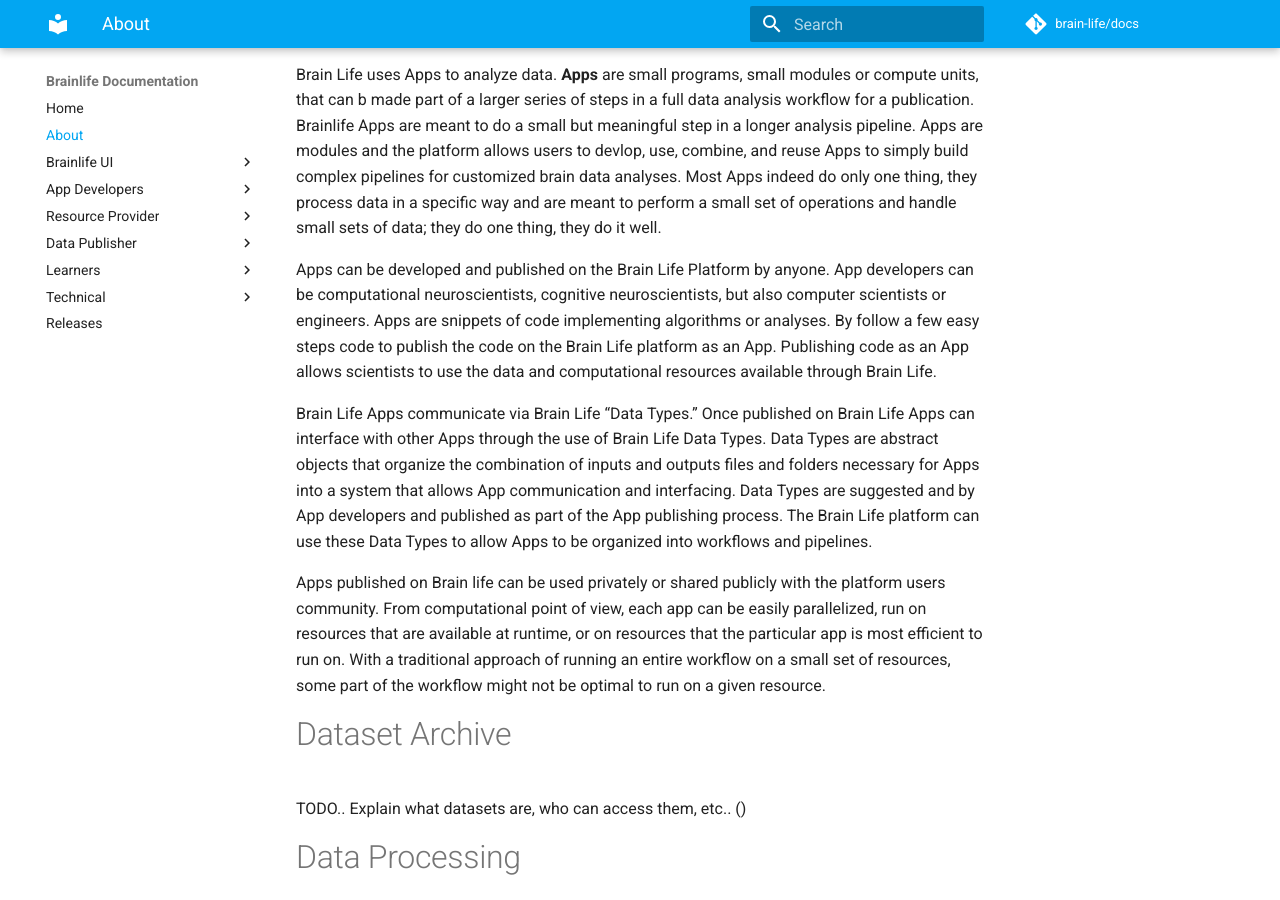
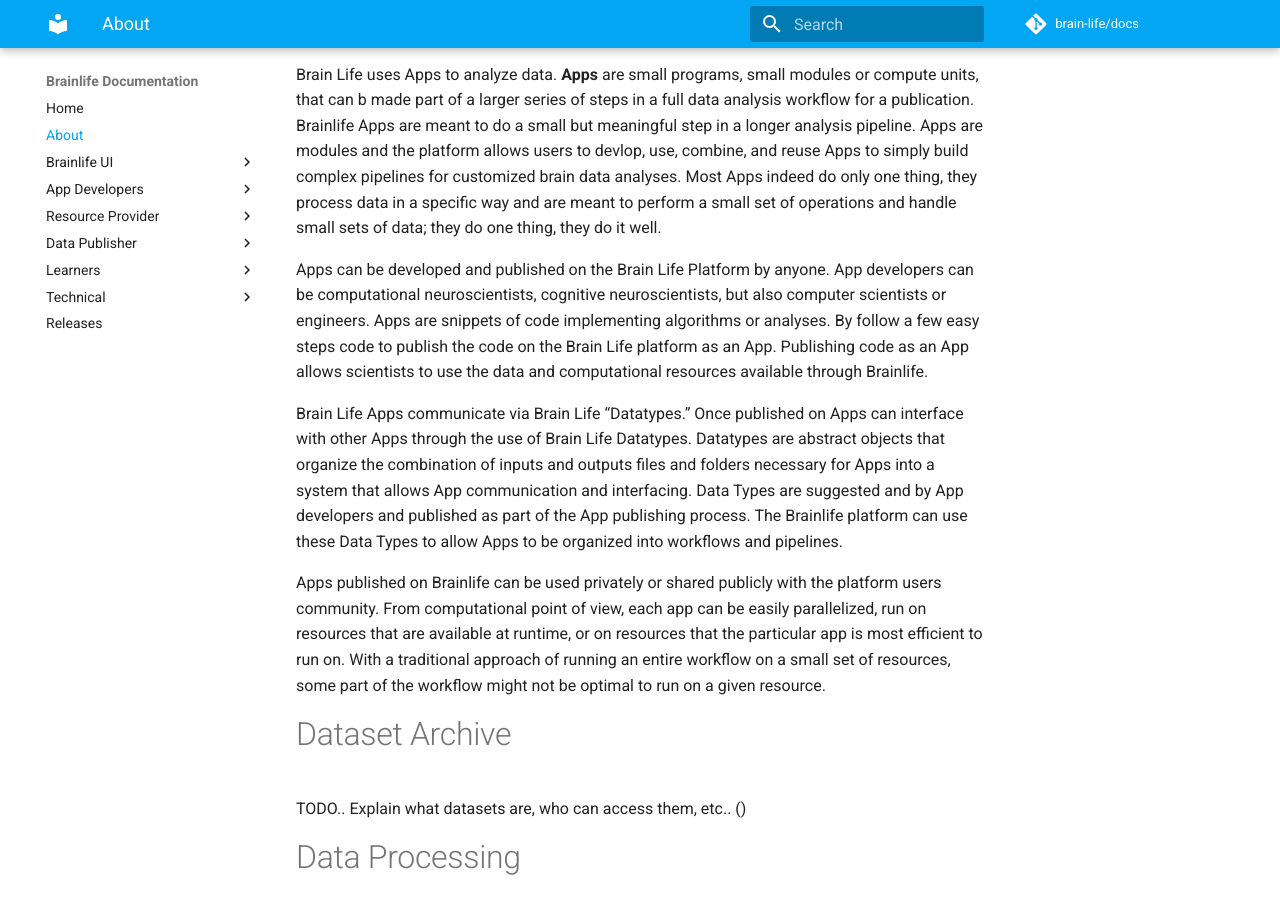
Before and after one commit to brainlife/docs, an MkDocs documentation site: the page built from docs/about.md, in a window 1280 px wide and 900 px high, scrolled down 796 px. Built offline with MkDocs 1.6.1 and Material for MkDocs 9.7.7, drawn with Linux system fonts in a browser that asks for light colours; comment, search, counter and statistics services are not loaded; old or Windows-style settings are respelled for this version of MkDocs.

Commit message:
Update about.md

```diff
--- a/docs/about.md
+++ b/docs/about.md
@@ -1,3 +1,10 @@
+<!--- Brainlife Style and Conventions ---->
+<!---     ---->
+<!--- Brainlife is a platform. ---->
+<!--- Brainlife Apps are simply Apps. ---->
+<!--- Brainlife Datatypes are simply Datatypes ---->
+<!--- Brainlife Data sets are Datasets ---->
+<!--- Brainlife Apps and Datasets together are Research Assets or simply Assets ---->
 
 # What is Brain Life?
 
@@ -9,11 +16,11 @@
 
 Brain Life uses Apps to analyze data. **Apps** are small programs, small modules or compute units, that can b made part of a larger series of steps in a full data analysis workflow for a publication. Brainlife Apps are meant to do a small but meaningful step in a longer analysis pipeline. Apps are modules and the platform allows users to devlop, use, combine, and reuse Apps to simply build complex pipelines for customized brain data analyses. Most Apps indeed do only one thing, they process data in a specific way and are meant to perform a small set of operations and handle small sets of data; they do one thing, they do it well.
 
-Apps can be developed and published on the Brain Life Platform by anyone. App developers can be computational neuroscientists, cognitive neuroscientists, but also computer scientists or engineers. Apps are snippets of code implementing algorithms or analyses. By follow a few easy steps code to publish the code on the Brain Life platform as an App. Publishing code as an App allows scientists to use the data and computational resources available through Brain Life.
+Apps can be developed and published on the Brain Life Platform by anyone. App developers can be computational neuroscientists, cognitive neuroscientists, but also computer scientists or engineers. Apps are snippets of code implementing algorithms or analyses. By follow a few easy steps code to publish the code on the Brain Life platform as an App. Publishing code as an App allows scientists to use the data and computational resources available through Brainlife.
 
-Brain Life Apps communicate via Brain Life “Data Types.” Once published on Brain Life Apps can interface with other Apps through the use of Brain Life Data Types. Data Types are abstract objects that organize the combination of inputs and outputs files and folders necessary for Apps into a system that allows App communication and interfacing. Data Types are suggested and by App developers and published as part of the App publishing process. The Brain Life platform can use these Data Types to allow Apps to be organized into workflows and pipelines.
+Brain Life Apps communicate via Brain Life “Datatypes.” Once published on Apps can interface with other Apps through the use of Brain Life Datatypes. Datatypes are abstract objects that organize the combination of inputs and outputs files and folders necessary for Apps into a system that allows App communication and interfacing. Data Types are suggested and by App developers and published as part of the App publishing process. The Brainlife platform can use these Data Types to allow Apps to be organized into workflows and pipelines.
 
-Apps published on Brain life can be used privately or shared publicly with the platform users community. From computational point of view, each app can be easily parallelized, run on resources that are available at runtime, or on resources that the particular app is most efficient to run on. With a traditional approach of running an entire workflow on a small set of resources, some part of the workflow might not be optimal to run on a given resource.
+Apps published on Brainlife can be used privately or shared publicly with the platform users community. From computational point of view, each app can be easily parallelized, run on resources that are available at runtime, or on resources that the particular app is most efficient to run on. With a traditional approach of running an entire workflow on a small set of resources, some part of the workflow might not be optimal to run on a given resource.
 
 # Dataset Archive
 
```
